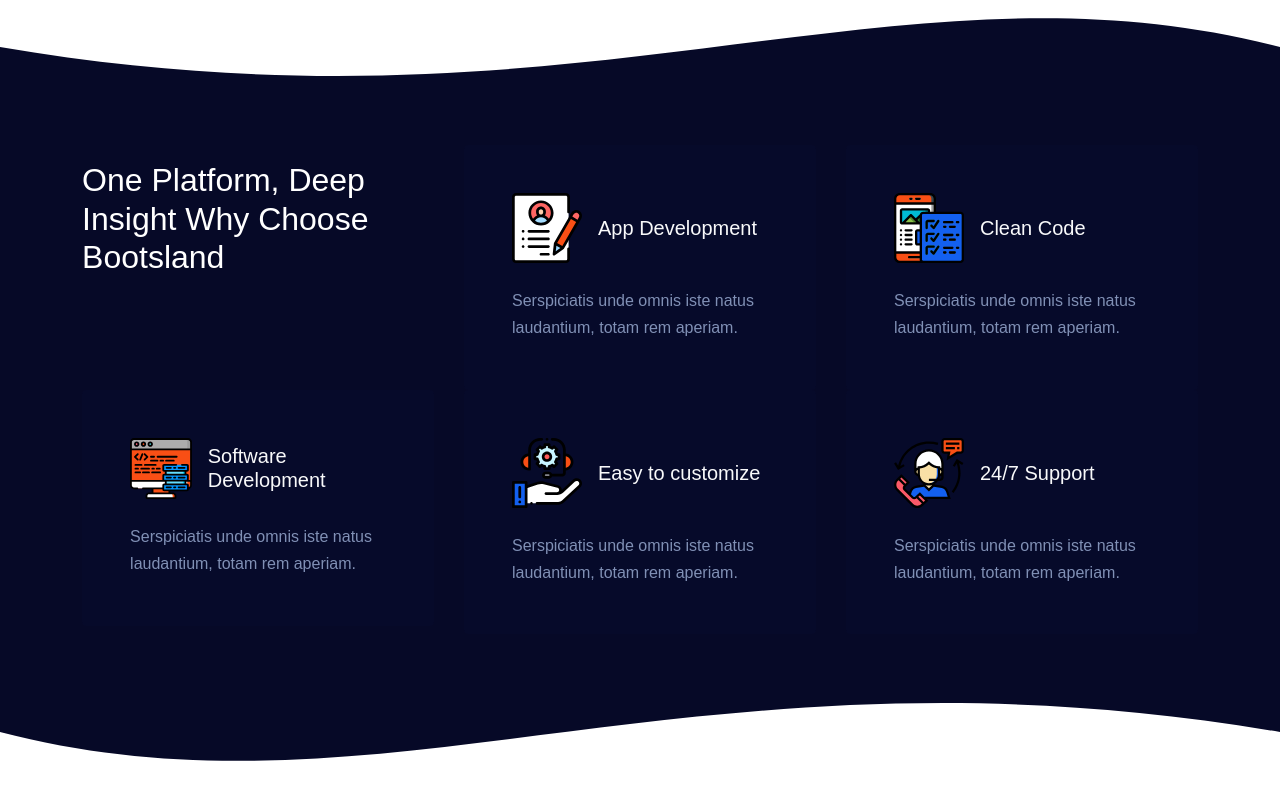
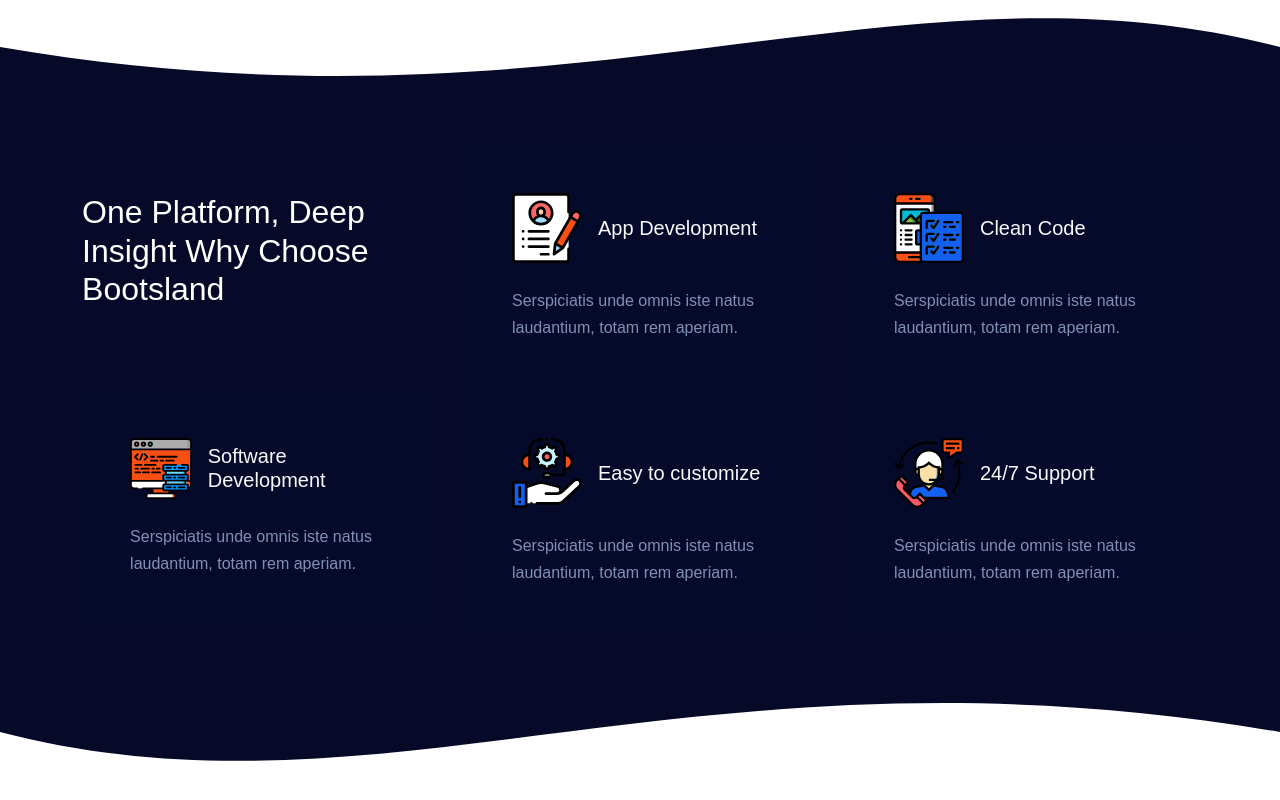
Before and after one commit to mreskini/Bootsland, a React (Create React App) app: page / in a window 1280 px wide. Shown: the part 1647-2447 px from the top of the page. Built offline with nearby package versions, Linux system fonts and the light colour scheme.

Commit message:
changed the margins a bit

```diff
--- a/src/components/row-three.jsx
+++ b/src/components/row-three.jsx
@@ -38,7 +38,7 @@
                 <div className="col-lg-11 py-5 mx-auto">
                     <div className="row">
                         <div class="col-lg-4 col-md-6 mb-8 mb-lg-0 text-white">
-                            <h2 class="mt-3 mb-0">One Platform, Deep Insight Why Choose Bootsland</h2>
+                            <h2 class="mt-5 mb-0">One Platform, Deep Insight Why Choose Bootsland</h2>
                         </div>
                         {
                             createItem(
```
Also changed, not shown: src/images/row-four-section-image.png (added).
